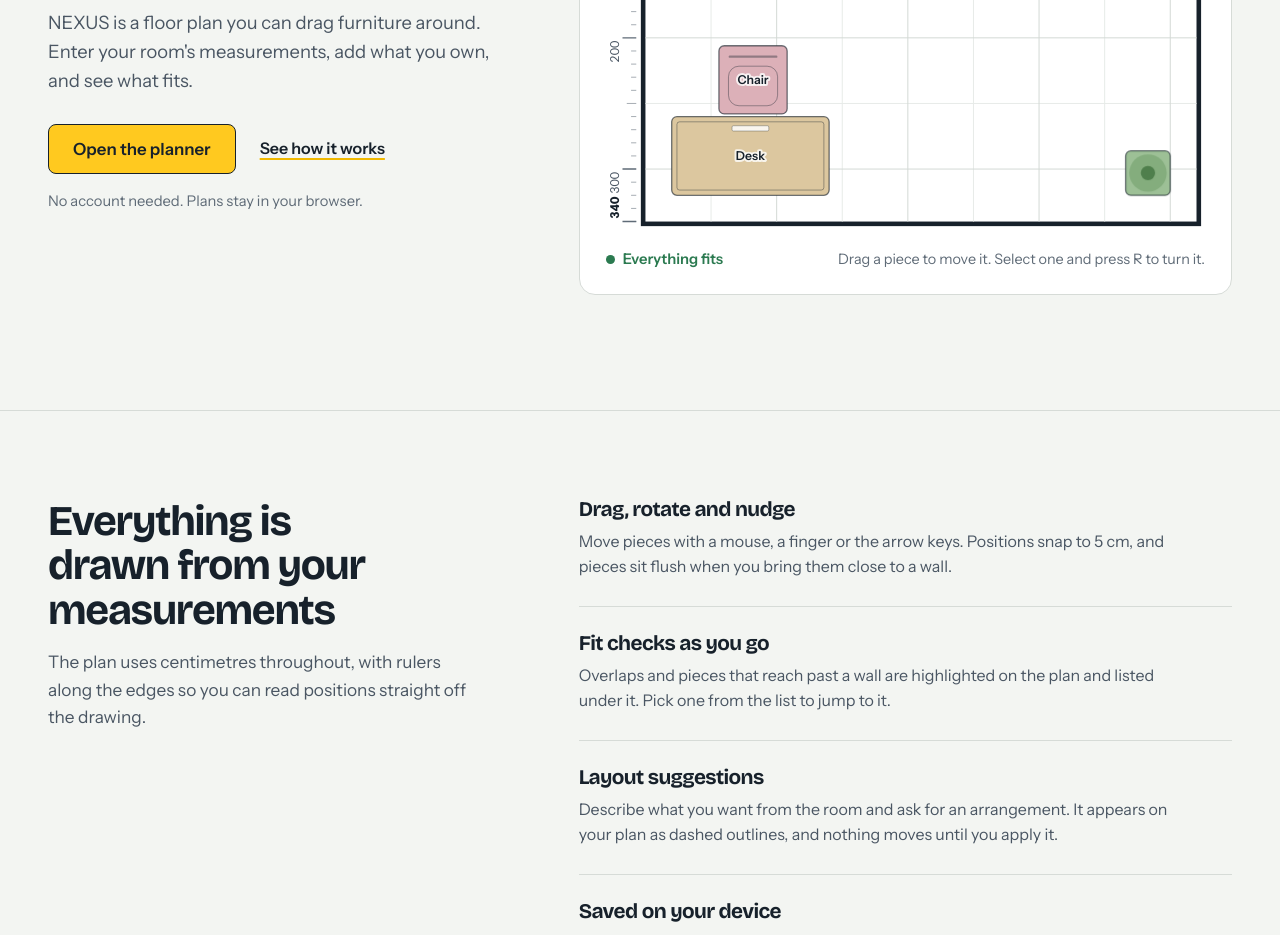
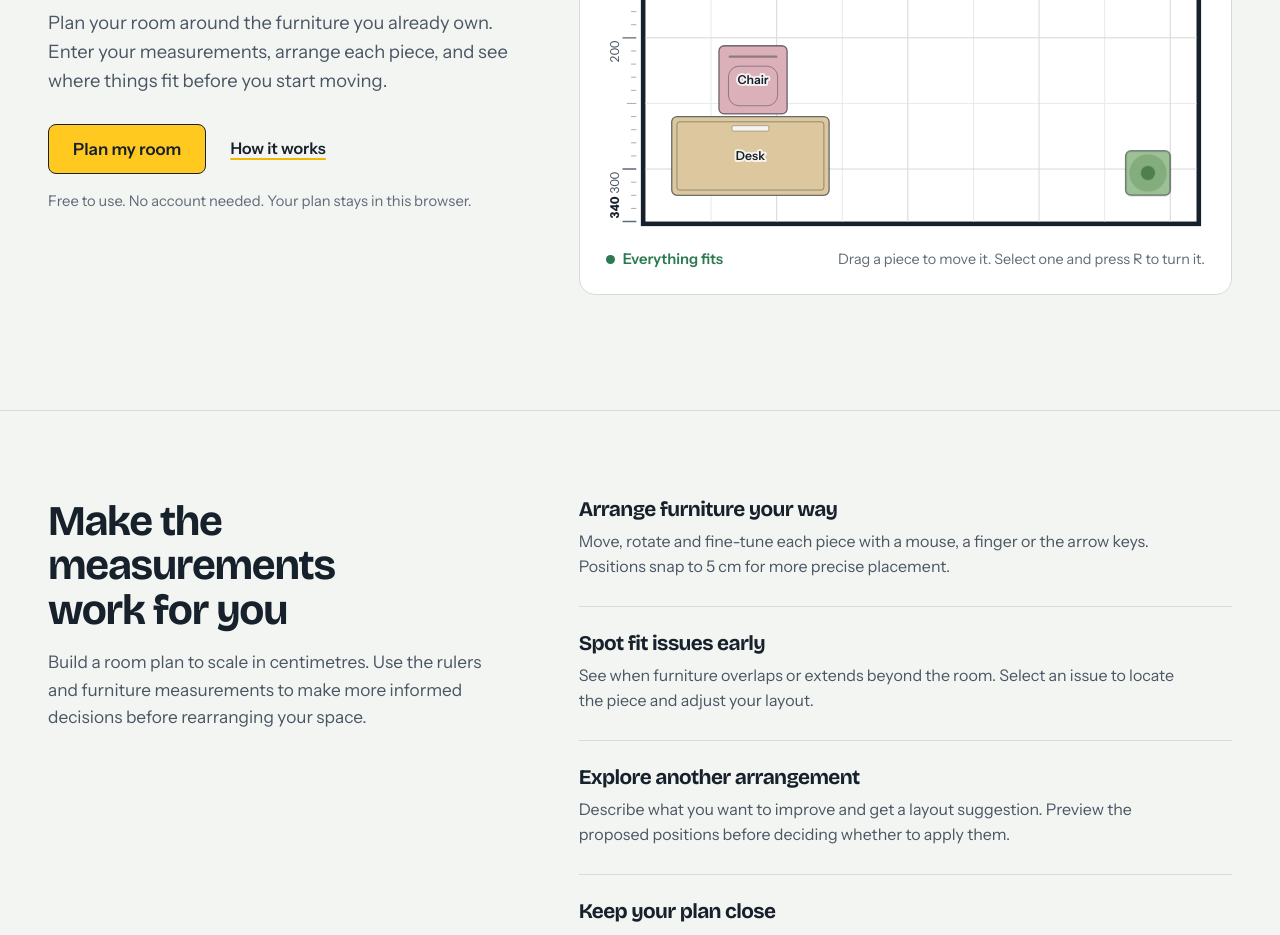
Before and after one commit to Wuraola-Adebisi/Forma, a React (Vite) app: page / in a window 1280 px wide. Shown: the part 420-1355 px from the top of the page. Built offline with nearby package versions, Linux system fonts and the light colour scheme.

Commit message:
Polish NEXUS homepage product copy

```diff
--- a/src/site/Home.tsx
+++ b/src/site/Home.tsx
@@ -4,20 +4,20 @@
 
 const features = [
   {
-    title: 'Drag, rotate and nudge',
-    body: 'Move pieces with a mouse, a finger or the arrow keys. Positions snap to 5 cm, and pieces sit flush when you bring them close to a wall.',
+    title: 'Arrange furniture your way',
+    body: 'Move, rotate and fine-tune each piece with a mouse, a finger or the arrow keys. Positions snap to 5 cm for more precise placement.',
   },
   {
-    title: 'Fit checks as you go',
-    body: 'Overlaps and pieces that reach past a wall are highlighted on the plan and listed under it. Pick one from the list to jump to it.',
+    title: 'Spot fit issues early',
+    body: 'See when furniture overlaps or extends beyond the room. Select an issue to locate the piece and adjust your layout.',
   },
   {
-    title: 'Layout suggestions',
-    body: 'Describe what you want from the room and ask for an arrangement. It appears on your plan as dashed outlines, and nothing moves until you apply it.',
+    title: 'Explore another arrangement',
+    body: 'Describe what you want to improve and get a layout suggestion. Preview the proposed positions before deciding whether to apply them.',
   },
   {
-    title: 'Saved on your device',
-    body: 'Save the plan in your browser or export it as a JSON file. Nothing leaves your device unless you ask for a suggestion.',
+    title: 'Keep your plan close',
+    body: 'Save your layout in this browser or export a copy for your records. Your room plan stays on your device unless you request an AI suggestion.',
   },
 ]
 
@@ -28,13 +28,13 @@
         <div className="hero-copy">
           <h1>Try the layout before you lift anything.</h1>
           <p className="lede">
-            NEXUS is a floor plan you can drag furniture around. Enter your room's measurements, add what you own, and see what fits.
+            Plan your room around the furniture you already own. Enter your measurements, arrange each piece, and see where things fit before you start moving.
           </p>
           <div className="hero-actions">
-            <Link to="/workspace" className="btn btn-primary btn-lg">Open the planner</Link>
-            <Link to="/how-it-works" className="text-link">See how it works</Link>
+            <Link to="/workspace" className="btn btn-primary btn-lg">Plan my room</Link>
+            <Link to="/how-it-works" className="text-link">How it works</Link>
           </div>
-          <p className="hero-note">No account needed. Plans stay in your browser.</p>
+          <p className="hero-note">Free to use. No account needed. Your plan stays in this browser.</p>
         </div>
         <HeroPlanner />
       </section>
@@ -42,8 +42,8 @@
       <section className="section">
         <div className="wrap split">
           <div className="lead">
-            <h2>Everything is drawn from your measurements</h2>
-            <p>The plan uses centimetres throughout, with rulers along the edges so you can read positions straight off the drawing.</p>
+            <h2>Make the measurements work for you</h2>
+            <p>Build a room plan to scale in centimetres. Use the rulers and furniture measurements to make more informed decisions before rearranging your space.</p>
           </div>
           <ul className="rows">
             {features.map((f) => (
@@ -56,7 +56,7 @@
         </div>
       </section>
 
-      <CtaBand title="Measure the room, then start moving things around." />
+      <CtaBand title="A better layout starts with a few measurements." />
     </main>
   )
 }
```
